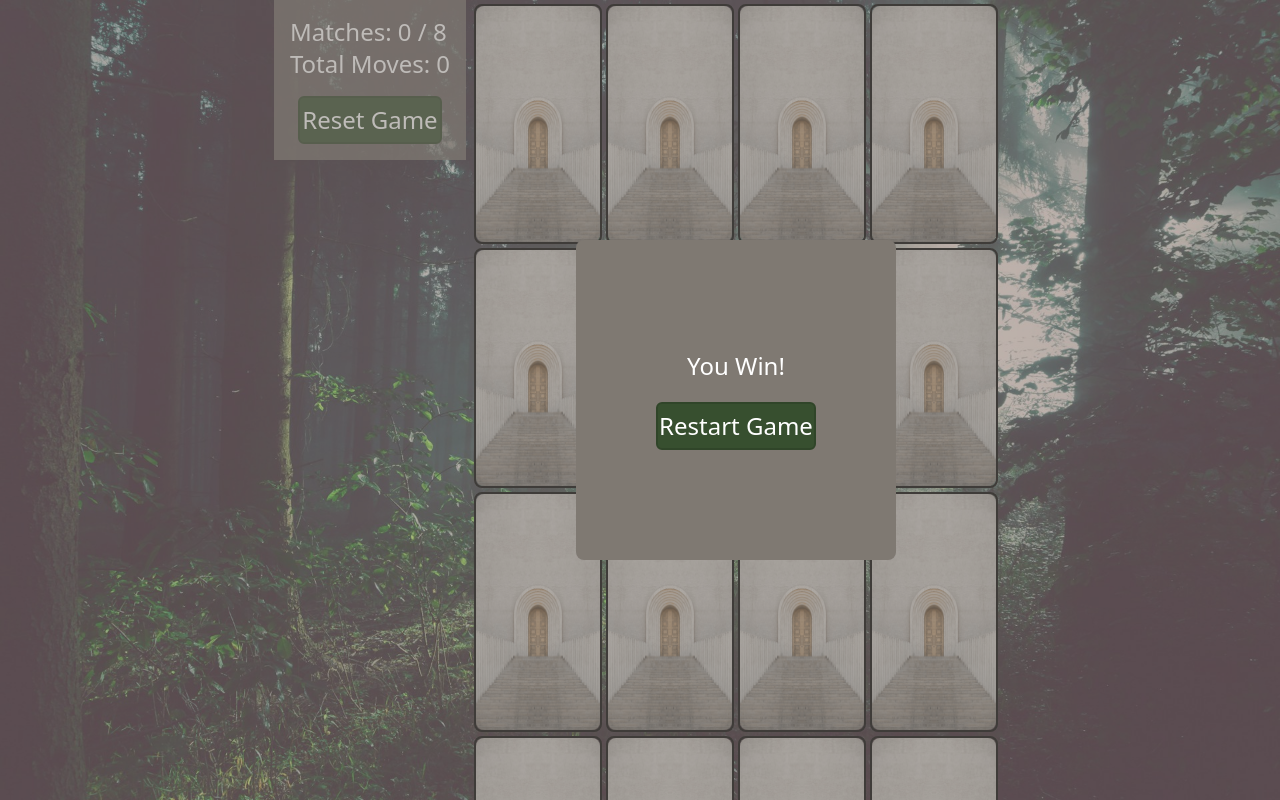
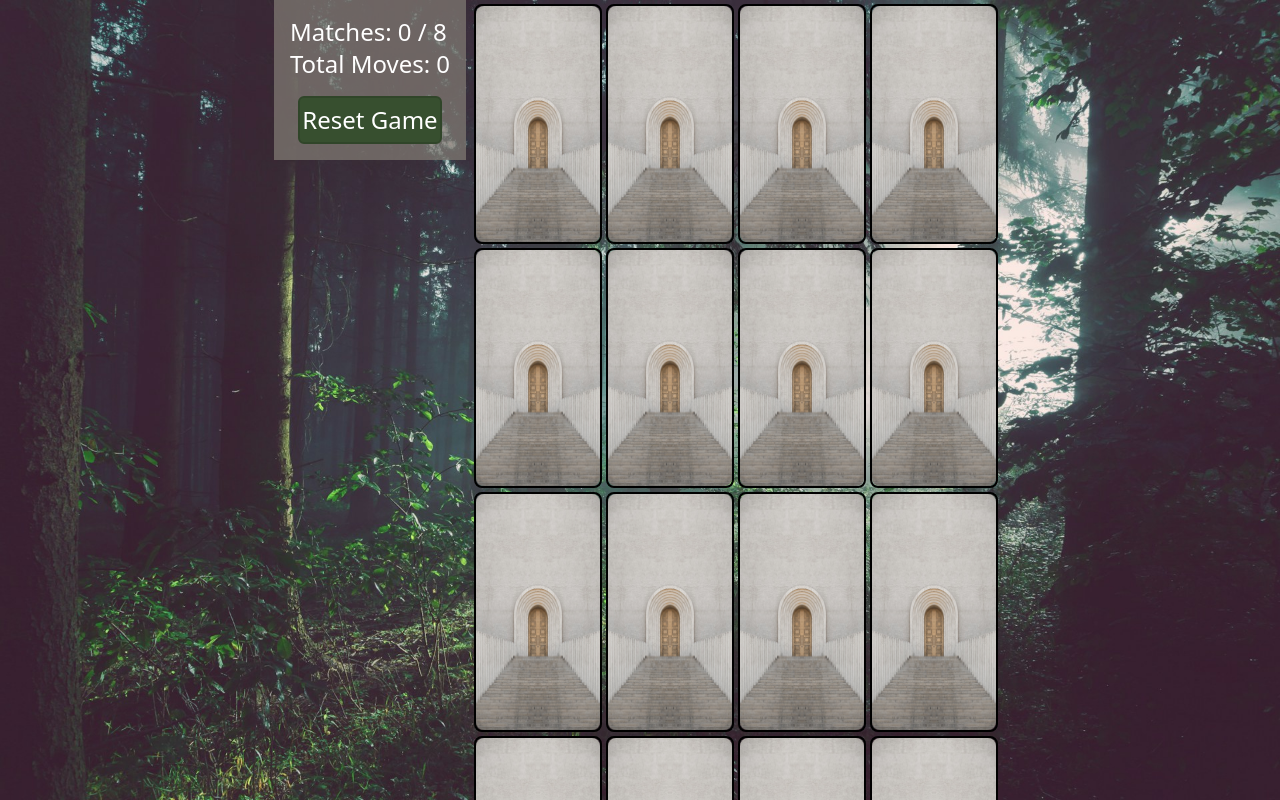
Before and after one commit to Ant-Shell/image-match-game, a Vue app: page / in a window 1280 px wide. Built offline with nearby package versions, Linux system fonts and the light colour scheme.

Commit message:
Add props, conditonal render, restartGame function and click action

```diff
--- a/src/components/WinnerModal.vue
+++ b/src/components/WinnerModal.vue
@@ -1,16 +1,26 @@
 <script setup lang="ts">
+
+const props = defineProps({
+  gameWon: Boolean,
+  gameResetter: Function,
+})
+
+const restartGame = () => {
+  props.gameResetter?.()
+}
+
 </script>
 
-<template>
-  <section class="z-10 absolute w-full h-full bg-[#7f7972]/50">
+<template >
+  <section v-if="props.gameWon" class="z-10 absolute w-full h-full bg-[#7f7972]/50">
     <div class="text-white md:text-xl lg:text-2xl w-full h-full flex flex-col items-center justify-center">
       <div class="w-60 h-60 md:w-72 md:h-72 md:ml-[20%] lg:ml-[15%] lg:w-80 lg:h-80 flex flex-col items-center justify-center bg-[#7f7972] rounded-lg">
         <h1 class="text-2xl mb-5">
           You Win!
         </h1>
         <button class="w-28 md:w-36 lg:w-40 h-10 md:h-12  border-2 bg-[#374F2F] border-[#304529] text-white md:text-xl lg:text-2xl
-          hover:bg-[#4A6741] rounded-md">
-          Restart Game
+          hover:bg-[#4A6741] rounded-md" @click="restartGame">
+          New Game
         </button>
       </div>
     </div>
```
